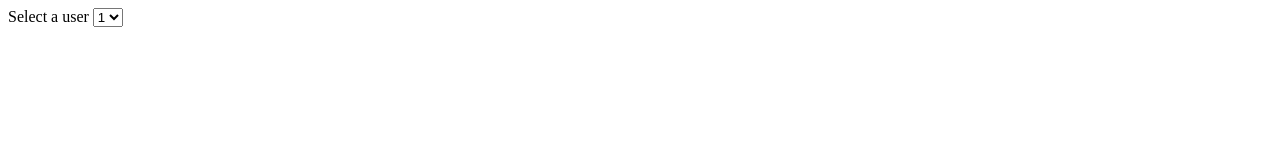
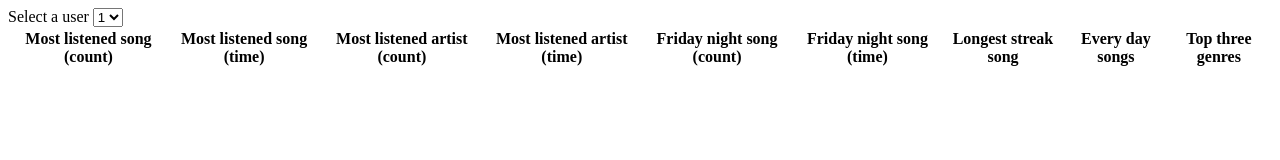
Before and after one commit to craig-dsilva/music-data, a plain HTML site: page index.html in a window 1280 px wide. Drawn offline with Linux system fonts and the light colour scheme.

Commit message:
Set up table

```diff
--- a/index.html
+++ b/index.html
@@ -3,6 +3,19 @@
   <head>
     <label for="select-user">Select a user</label>
     <select name="select-user" id="select-user"></select>
+    <table id="data">
+      <tr>
+        <th>Most listened song (count)</th>
+        <th>Most listened song (time)</th>
+        <th>Most listened artist (count)</th>
+        <th>Most listened artist (time)</th>
+        <th>Friday night song (count)</th>
+        <th>Friday night song (time)</th>
+        <th>Longest streak song</th>
+        <th>Every day songs</th>
+        <th>Top three genres</th>
+      </tr>
+    </table>
     <script type="module" src="script.mjs"></script>
   </head>
   <body></body>
```
